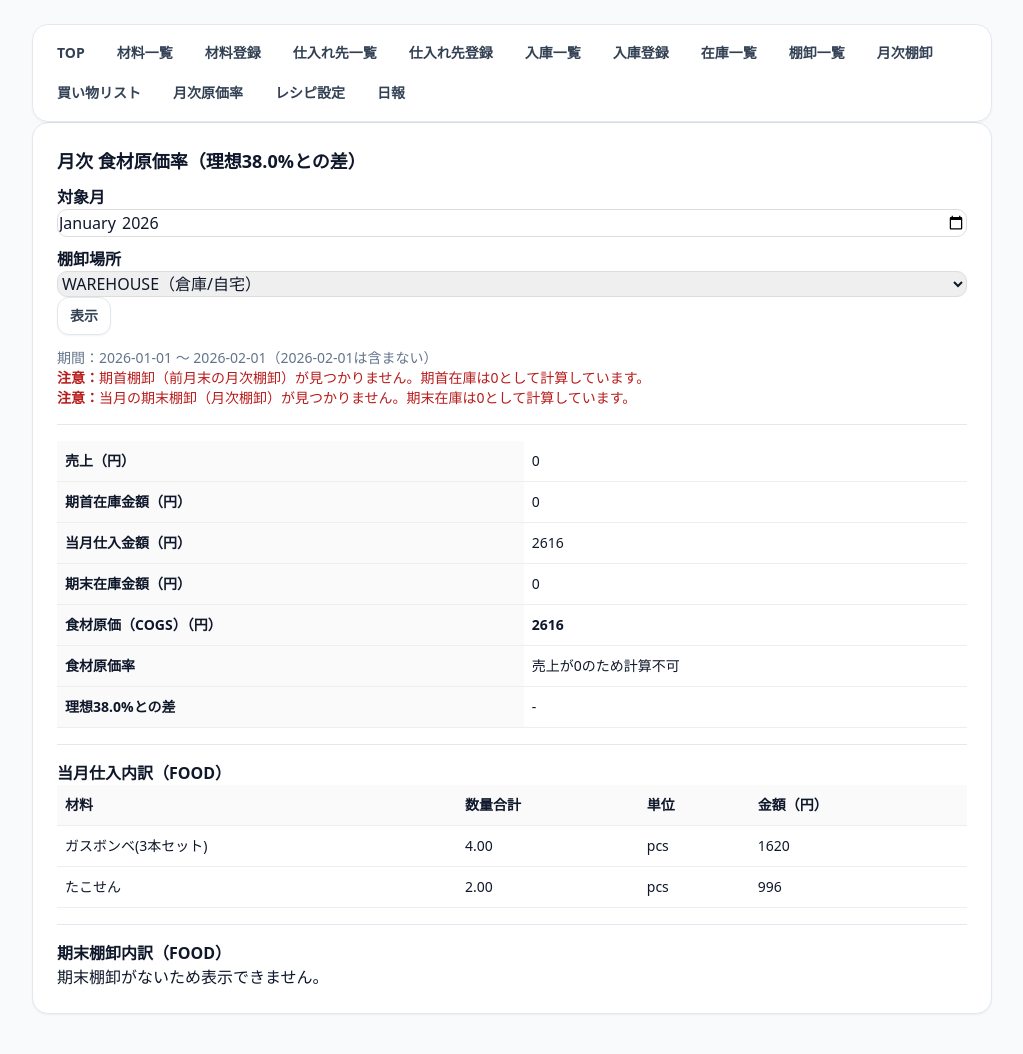
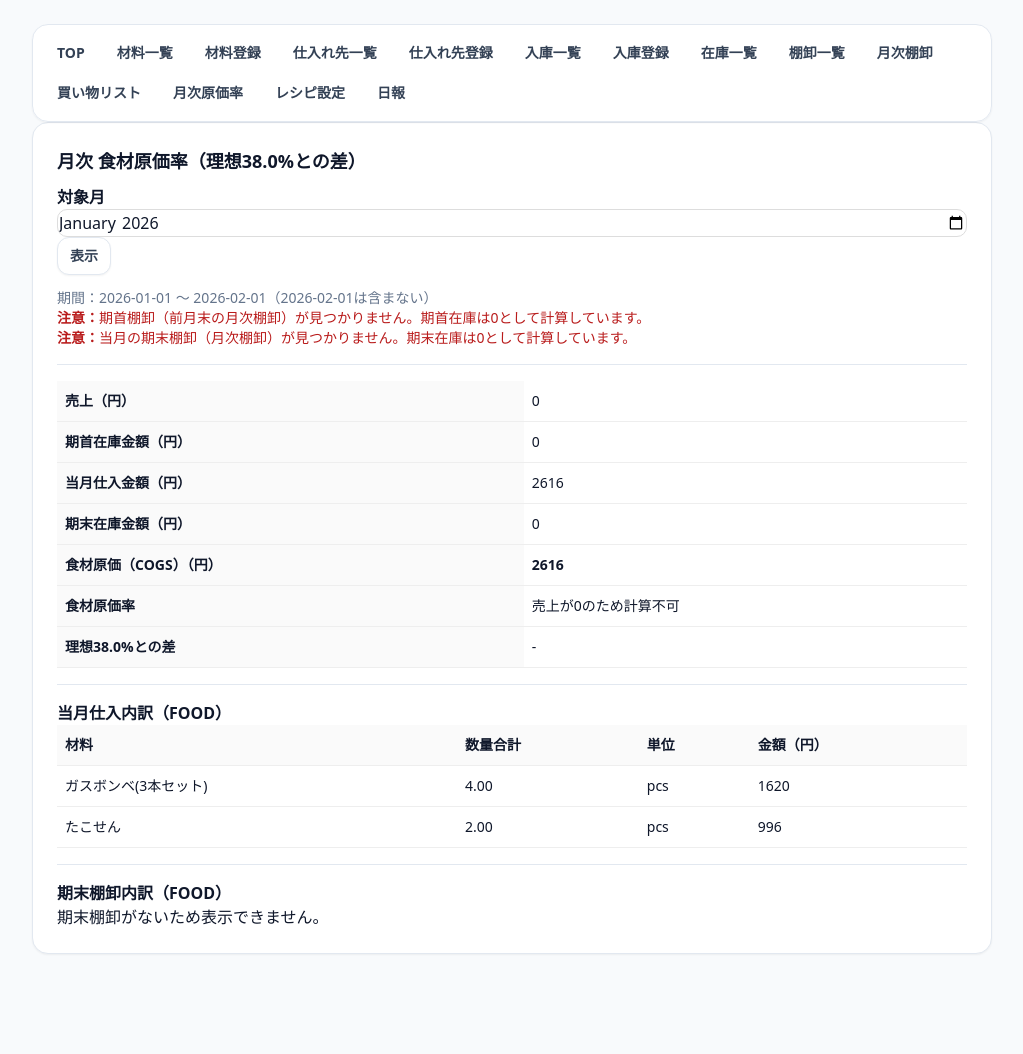
Before and after one commit to KohtaroNishimura/TAKO-OPS, a Flask app: page /reports/monthly-food-cost in a window 1280 px wide. Shown: the whole page, without its empty margins (128-1151 px from the left). After the commit the page ends 954 px from the top, so only its background shows below. Run offline with Flask 3, Linux system fonts and the light colour scheme; data comes from the database, SQL or seed files in the repository; data that the repository does not hold is empty; some libraries are stand-ins or nearby versions.

Commit message:
refactor: 棚卸場所の選択を「ALL」に統一し、関連するテンプレートから場所の表示を削除

```diff
--- a/app.py
+++ b/app.py
@@ -2259,10 +2259,7 @@ def monthly_food_cost():
     # 月選択：?ym=2026-01（なければ今月）
     ym = (request.args.get("ym") or date.today().strftime("%Y-%m")).strip()
 
-    # 在庫評価はどの場所の月次棚卸を使うか（基本は倉庫）
-    location = (request.args.get("location") or "WAREHOUSE").upper()
-    if location not in ("STORE", "WAREHOUSE"):
-        location = "WAREHOUSE"
+    location = "ALL"
 
     ideal_ratio = 0.38  # 理想38%
 
--- a/templates/monthly_food_cost.html
+++ b/templates/monthly_food_cost.html
@@ -6,12 +6,6 @@
     <form method="get" action="{{ url_for('monthly_food_cost') }}" class="mb-3">
       <label>対象月</label>
       <input type="month" name="ym" value="{{ ym }}">
-
-      <label>棚卸場所</label>
-      <select name="location">
-        <option value="WAREHOUSE" {{ "selected" if location=="WAREHOUSE" else "" }}>WAREHOUSE（倉庫/自宅）</option>
-        <option value="STORE" {{ "selected" if location=="STORE" else "" }}>STORE（店舗/トレーラー）</option>
-      </select>
 
       <button type="submit" class="inline-flex items-center rounded-xl border border-slate-200 bg-white px-3 py-2 text-sm font-semibold text-slate-700 shadow-sm hover:bg-slate-50">表示</button>
     </form>
--- a/templates/purchases_list.html
+++ b/templates/purchases_list.html
@@ -26,7 +26,6 @@
           <th>ID</th>
           <th>日時</th>
           <th>仕入れ先</th>
-          <th>場所</th>
           <th>合計金額</th>
           <th>メモ</th>
           <th></th>
@@ -39,7 +38,6 @@
             <td><a href="{{ url_for('purchase_detail', purchase_id=p['purchase_id']) }}">{{ p["purchase_id"] }}</a></td>
             <td>{{ p["purchased_at"][:10] if p["purchased_at"] else "" }}</td>
             <td>{{ p["supplier_name"] or "" }}</td>
-            <td>{{ p["location"] or "" }}</td>
             <td>{{ "%.0f"|format(p["total_amount"] or 0) }}</td>
             <td>{{ p["note"] or "" }}</td>
             <td class="whitespace-nowrap">
--- a/templates/stocktakes_list.html
+++ b/templates/stocktakes_list.html
@@ -15,7 +15,6 @@
           <th>ID</th>
           <th>日時</th>
           <th>区分</th>
-          <th>場所</th>
           <th>行数</th>
           <th>メモ</th>
         </tr>
@@ -26,7 +25,6 @@
             <td><a href="{{ url_for('stocktake_detail', stocktake_id=st['stocktake_id']) }}">{{ st["stocktake_id"] }}</a></td>
             <td>{{ st["taken_at"] }}</td>
             <td>{{ st["scope"] }}</td>
-            <td>{{ st["location"] }}</td>
             <td>{{ st["line_count"] }}</td>
             <td>{{ st["note"] or "" }}</td>
           </tr>
```
